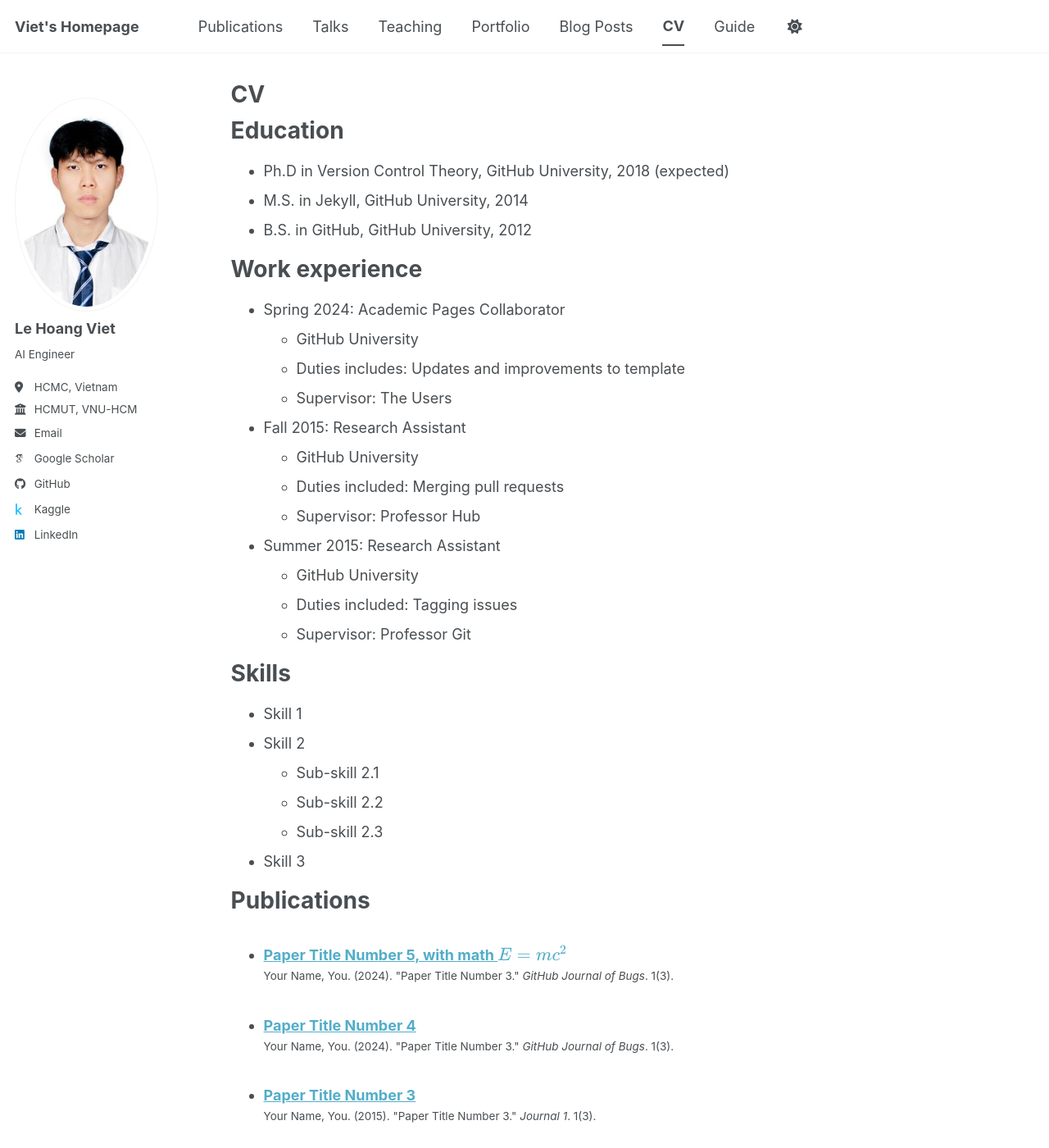
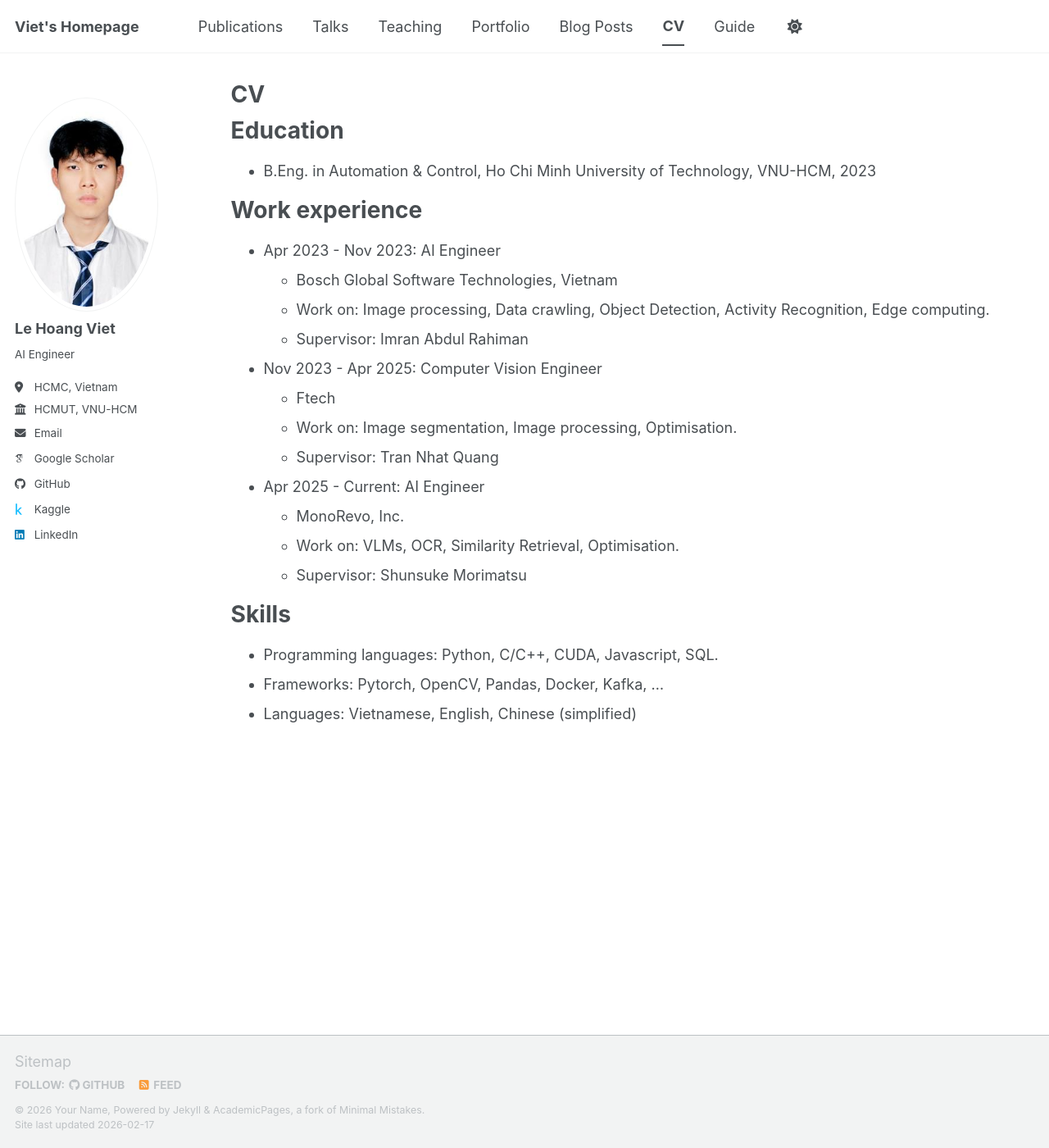
Before and after one commit to Mikyx-1/mikyx-1.github.io, a Jekyll site: the page built from _pages/cv.md, in a window 1280 px wide and 1400 px high. Shown: the whole window at 82% size. Built offline with Jekyll 4.4.1, drawn with Linux system fonts in a browser that asks for light colours; some web fonts are replaced; a script bundle is joined from its source files by our own code; library files that are not in the unit come from our copies; some of the changed text lies outside the part shown.

Commit message:
remove info in publications, talks, teaching and add necessary info to CV

```diff
--- a/_pages/cv.md
+++ b/_pages/cv.md
@@ -11,54 +11,50 @@
 
 Education
 ======
-* Ph.D in Version Control Theory, GitHub University, 2018 (expected)
-* M.S. in Jekyll, GitHub University, 2014
-* B.S. in GitHub, GitHub University, 2012
+
+* B.Eng. in Automation & Control, Ho Chi Minh University of Technology, VNU-HCM, 2023
 
 Work experience
 ======
-* Spring 2024: Academic Pages Collaborator
-  * GitHub University
-  * Duties includes: Updates and improvements to template
-  * Supervisor: The Users
+* Apr 2023 - Nov 2023: AI Engineer
+  * Bosch Global Software Technologies, Vietnam
+  * Work on: Image processing, Data crawling, Object Detection, Activity Recognition, Edge computing.
+  * Supervisor: Imran Abdul Rahiman
 
-* Fall 2015: Research Assistant
-  * GitHub University
-  * Duties included: Merging pull requests
-  * Supervisor: Professor Hub
+* Nov 2023 - Apr 2025: Computer Vision Engineer
+  * Ftech
+  * Work on: Image segmentation, Image processing, Optimisation.
+  * Supervisor: Tran Nhat Quang
 
-* Summer 2015: Research Assistant
-  * GitHub University
-  * Duties included: Tagging issues
-  * Supervisor: Professor Git
+* Apr 2025 - Current: AI Engineer
+  * MonoRevo, Inc.
+  * Work on: VLMs, OCR, Similarity Retrieval, Optimisation.
+  * Supervisor: Shunsuke Morimatsu
 
 Skills
 ======
-* Skill 1
-* Skill 2
-  * Sub-skill 2.1
-  * Sub-skill 2.2
-  * Sub-skill 2.3
-* Skill 3
+* Programming languages: Python, C/C++, CUDA, Javascript, SQL.
+* Frameworks: Pytorch, OpenCV, Pandas, Docker, Kafka, ...
+* Languages: Vietnamese, English, Chinese (simplified)
 
-Publications
-======
-  <ul>{% for post in site.publications reversed %}
-    {% include archive-single-cv.html %}
-  {% endfor %}</ul>
-
-Talks
-======
-  <ul>{% for post in site.talks reversed %}
-    {% include archive-single-talk-cv.html  %}
-  {% endfor %}</ul>
-
-Teaching
-======
-  <ul>{% for post in site.teaching reversed %}
-    {% include archive-single-cv.html %}
-  {% endfor %}</ul>
-
-Service and leadership
-======
-* Currently signed in to 43 different slack teams
+<!-- Publications -->
+<!-- ====== -->
+<!--   <ul>{% for post in site.publications reversed %} -->
+<!--     {% include archive-single-cv.html %} -->
+<!--   {% endfor %}</ul> -->
+<!---->
+<!-- Talks -->
+<!-- ====== -->
+<!--   <ul>{% for post in site.talks reversed %} -->
+<!--     {% include archive-single-talk-cv.html  %} -->
+<!--   {% endfor %}</ul> -->
+<!---->
+<!-- Teaching -->
+<!-- ====== -->
+<!--   <ul>{% for post in site.teaching reversed %} -->
+<!--     {% include archive-single-cv.html %} -->
+<!--   {% endfor %}</ul> -->
+<!---->
+<!-- Service and leadership -->
+<!-- ====== -->
+<!-- * Currently signed in to 43 different slack teams -->
```
Also changed, not shown: _pages/publications.html (+23 -20 lines), _pages/talks.html (+4 -4 lines), _pages/teaching.html (+4 -4 lines).
